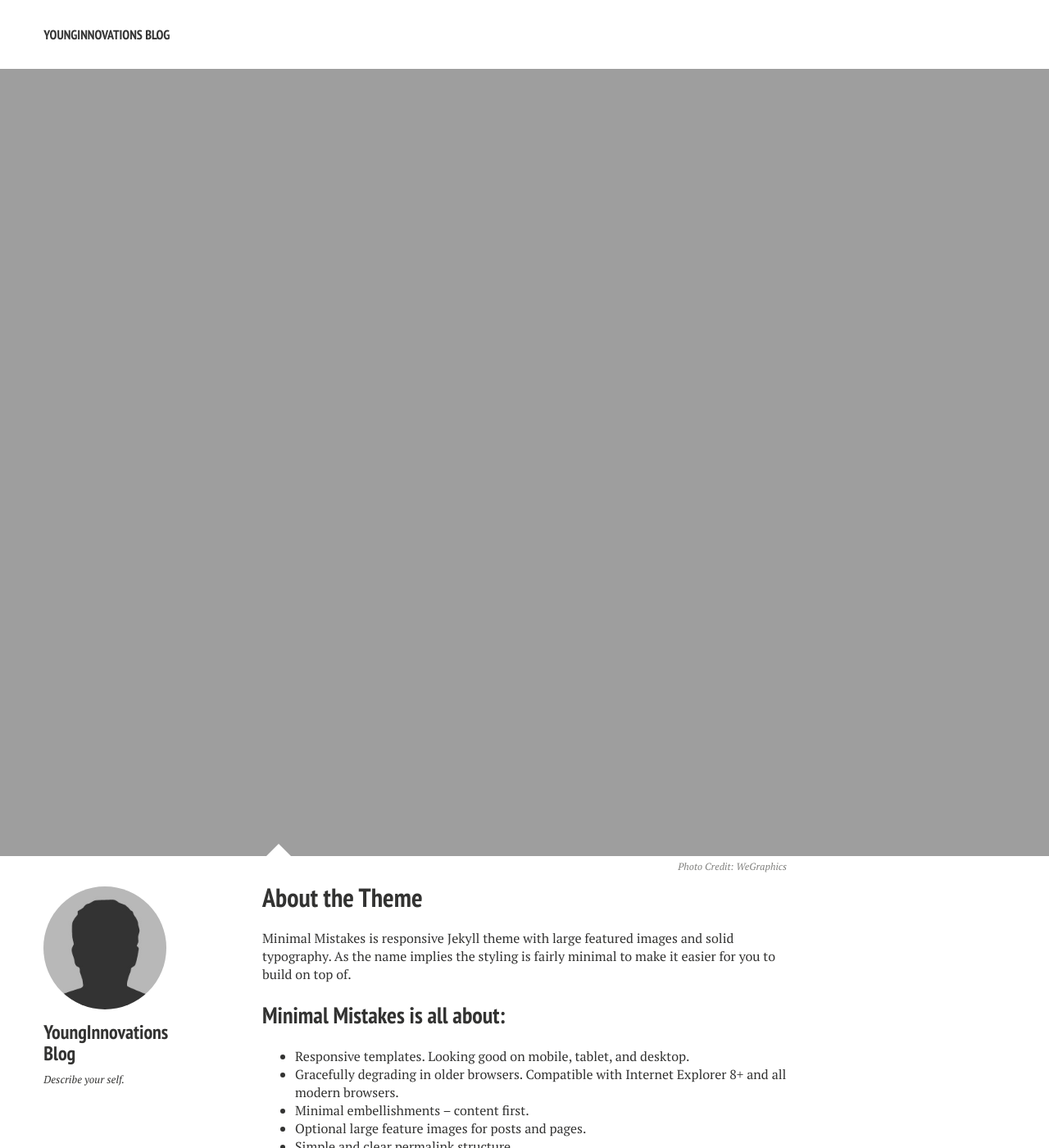
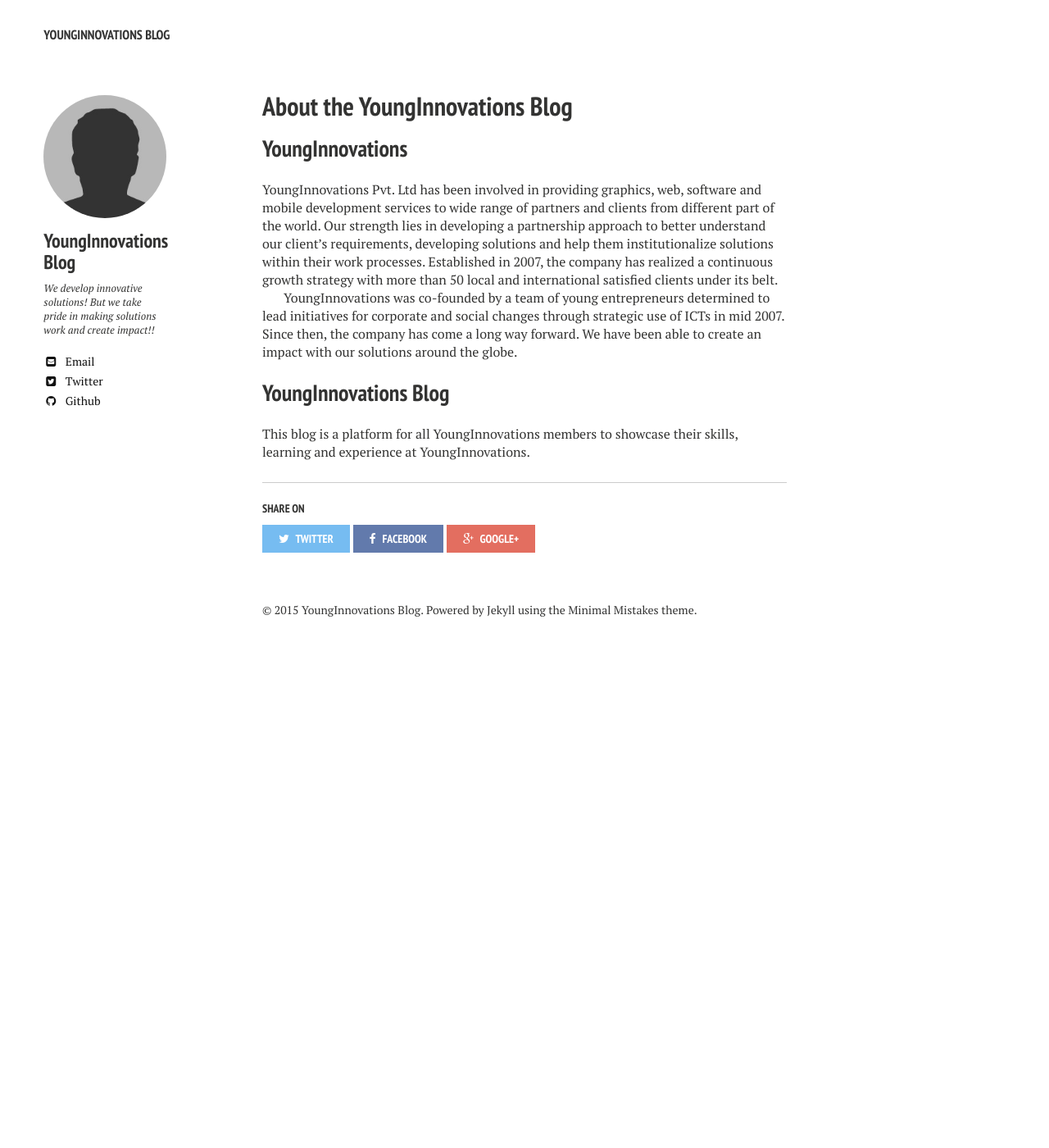
Before and after one commit to younginnovations/blog.yipl.com.np, a Jekyll site: the page built from about/index.md, in a window 1280 px wide and 1400 px high. Shown: the whole window at 82% size. Built offline with Jekyll 4.4.1, drawn with Linux system fonts in a browser that asks for light colours; nearby versions of some CDN libraries; some of the changed text lies outside the part shown.

Commit message:
YB-7 Remove theme setup and change the about
- [x] Changes config in config file
- [x] Changes the fav icons with YIPL ones
- [x] removes theme setup page
- [x] Changes about
- [x] changes authors

```diff
--- a/_config.yml
+++ b/_config.yml
@@ -31,10 +31,10 @@
 owner:
   name: YoungInnovations Blog
   avatar: bio-photo.jpg
-  bio: "Describe your self."
-  email:
+  bio: "We develop innovative solutions! But we take pride in making solutions work and create impact!!"
+  email: info@yipl.com.np
   disqus-shortname:
-  twitter: #username
+  twitter: yipl
   facebook: #username
   google:
     plus: #username
@@ -43,7 +43,7 @@
     ad-client:
     ad-slot:
   bing-verify:
-  github: #username
+  github: yougninnovations
   stackoverflow: #123456/username   from a "http://stackoverflow.com/users/123456/username" link
   linkedin: #username
   xing: #username
--- a/about/index.md
+++ b/about/index.md
@@ -1,25 +1,27 @@
 ---
 layout: page
-title: About the Theme
-tags: [about, Jekyll, theme, responsive]
-modified: 2014-08-08T20:53:07.573882-04:00
-comments: true
-image:
-  feature: sample-image-2.jpg
-  credit: WeGraphics
-  creditlink: http://wegraphics.net/downloads/free-ultimate-blurred-background-pack/
+title: About the YoungInnovations Blog
+tags: [about, yipl]
+modified: 2015-08-07T10:53:07.573882-04:00
+comments: false
 ---
 
-Minimal Mistakes is responsive Jekyll theme with large featured images and solid typography. As the name implies the styling is fairly minimal to make it easier for you to build on top of.
+## YoungInnovations
 
-## Minimal Mistakes is all about:
+YoungInnovations Pvt. Ltd has been involved in providing graphics, web, software and
+mobile development services to wide range of partners and clients from different part
+of the world. Our strength lies in developing a partnership approach to better
+understand our client's requirements, developing solutions and help them
+institutionalize solutions within their work processes. Established in 2007, the
+company has realized a continuous growth strategy with more than 50 local and
+international satisfied clients under its belt.
 
-* Responsive templates. Looking good on mobile, tablet, and desktop.
-* Gracefully degrading in older browsers. Compatible with Internet Explorer 8+ and all modern browsers.
-* Minimal embellishments -- content first.
-* Optional large feature images for posts and pages.
-* Simple and clear permalink structure.
-* [Custom 404 page](http://mmistakes.github.io/minimal-mistakes/404.html) to get you started.
-* Support for Disqus Comments
+YoungInnovations was co-founded by a team of young entrepreneurs determined to
+lead initiatives for corporate and social changes through strategic use of ICTs
+in mid 2007. Since then, the company has come a long way forward. We have been able
+to create an impact with our solutions around the globe.
 
-<a markdown="0" href="{{ site.url }}/theme-setup" class="btn">Install Minimal Mistakes Theme</a>
+## YoungInnovations Blog
+
+This blog is a platform for all YoungInnovations members to showcase their
+skills, learning and experience at YoungInnovations.
```
Also changed, not shown: _data/authors.yml (+6 -20 lines), theme-setup/index.md (deleted, +0 -331 lines), favicon.ico, favicon.png.
